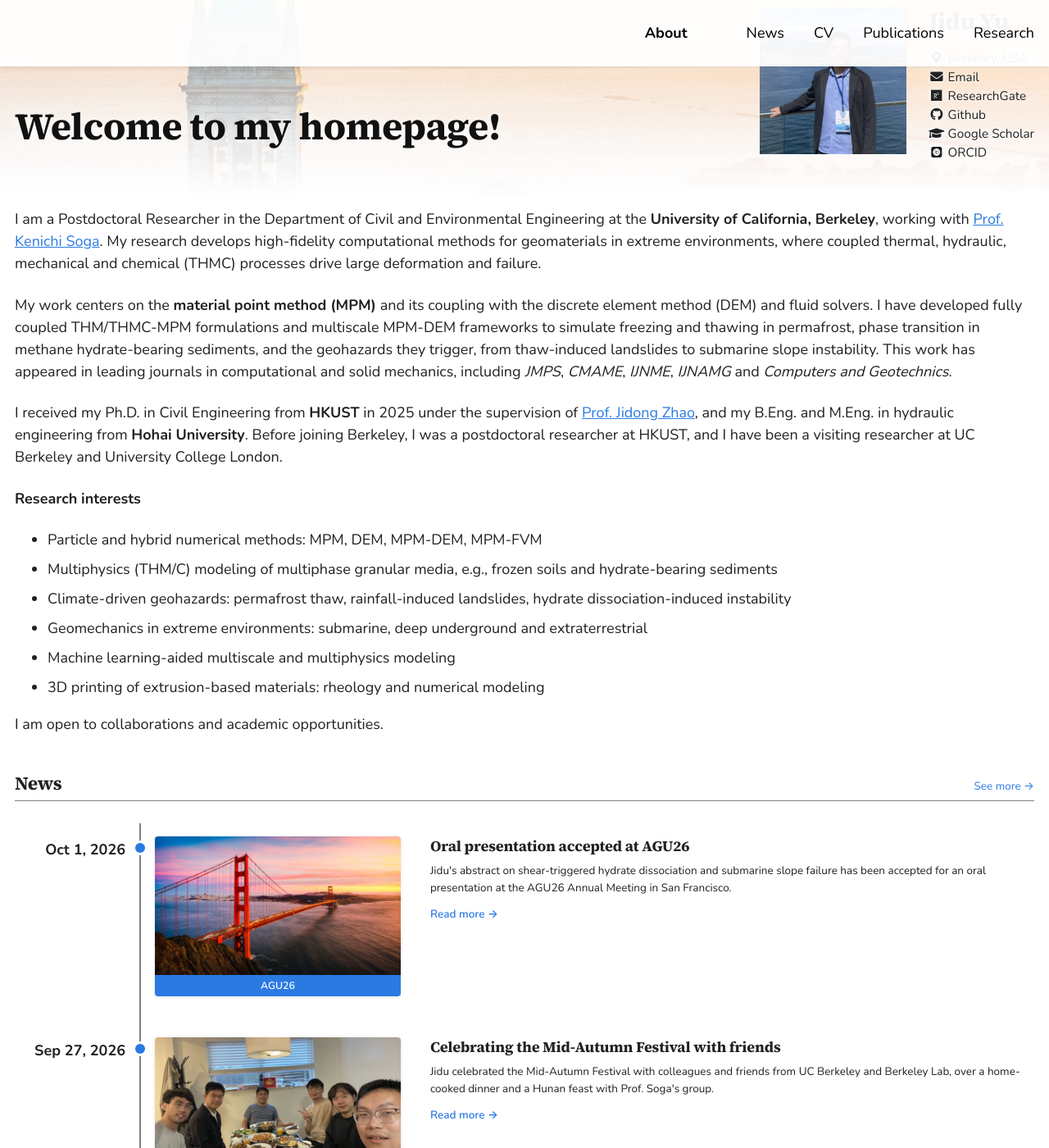
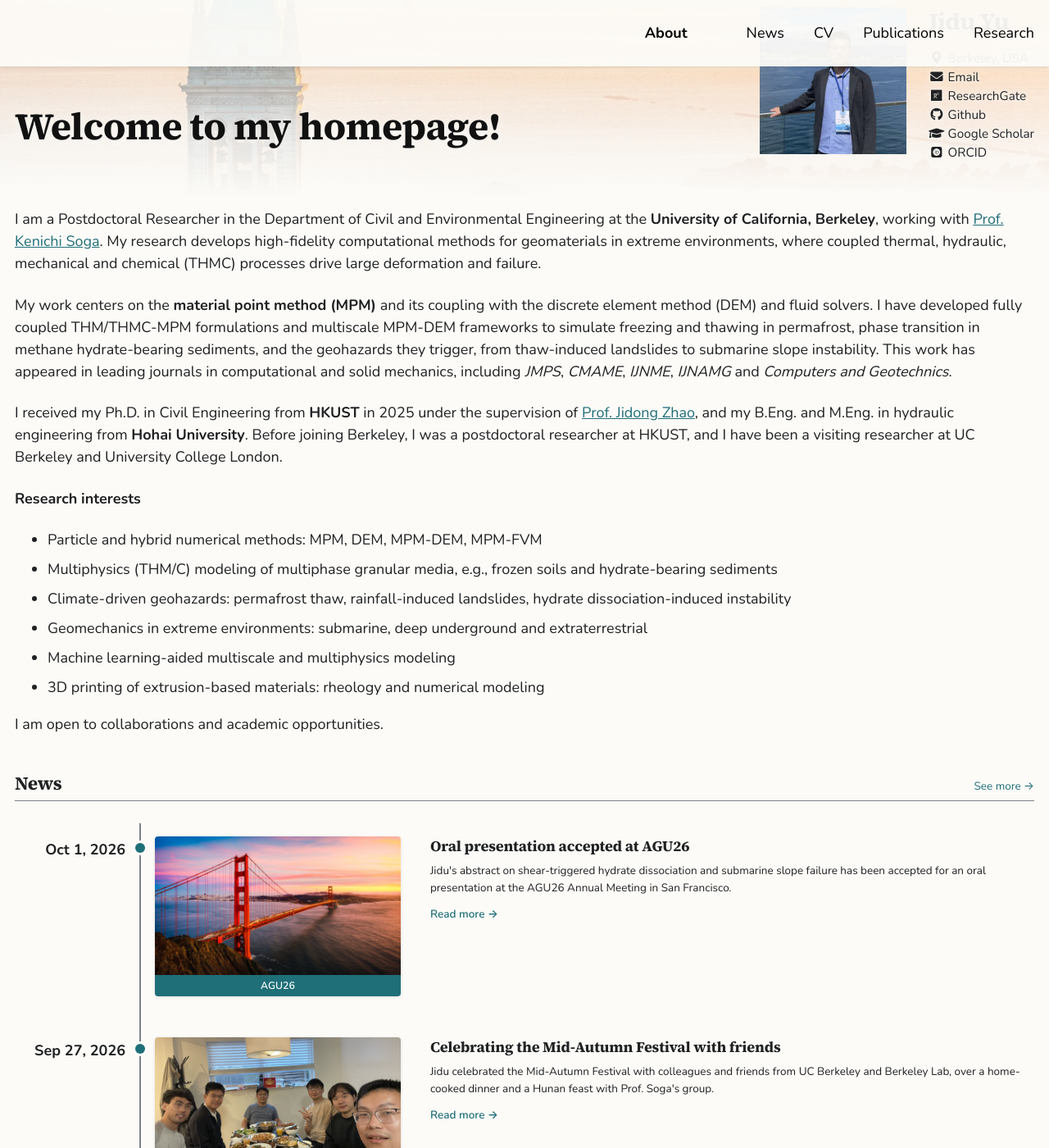
Before and after one commit to yujidu/yujidu.github.io, a Jekyll site: the page built from _pages/aboutme.md, in a window 1280 px wide and 1400 px high, scrolled down 234 px. Shown: the whole window at 82% size. Built offline with Jekyll 4.4.1, drawn with Linux system fonts in a browser that asks for light colours; some web fonts are replaced.

Commit message:
Palette: deep teal links on soft warm white
Co-Authored-By: Claude Opus 5.5 <noreply@anthropic.com>
Claude-Session: https://claude.ai/code/session_01Vw9tGnbWFVNDt9UXvET6V8

```diff
--- a/_sass/_home.scss
+++ b/_sass/_home.scss
@@ -19,7 +19,7 @@ body:not(.has-hero) {
 /* Once scrolled, give the bar a solid background so text stays readable */
 .masthead.is-scrolled,
 .has-hero .masthead.is-scrolled {
-  background: rgba(255, 255, 255, 0.95);
+  background: rgba(252, 251, 248, 0.95);
   box-shadow: 0 1px 6px rgba(0, 0, 0, 0.12);
 
   .greedy-nav {
@@ -37,7 +37,7 @@ body:not(.has-hero) {
   }
 
   .greedy-nav .visible-links a {
-    text-shadow: 0 0 8px rgba(255, 255, 255, 0.8);
+    text-shadow: 0 0 8px rgba(252, 251, 248, 0.8);
   }
 }
 
@@ -77,10 +77,10 @@ body:not(.has-hero) {
   bottom: 0;
   height: 70%;
   background: linear-gradient(to bottom,
-    rgba(255, 255, 255, 0) 0%,
-    rgba(255, 255, 255, 0.55) 45%,
-    rgba(255, 255, 255, 0.9) 75%,
-    #fff 92%);
+    rgba(252, 251, 248, 0) 0%,
+    rgba(252, 251, 248, 0.55) 45%,
+    rgba(252, 251, 248, 0.9) 75%,
+    $background-color 92%);
   pointer-events: none;
 }
 
@@ -104,7 +104,7 @@ body:not(.has-hero) {
   font-size: clamp(2rem, 3.6vw, 3.4rem);
   line-height: 1.15;
   color: #111;
-  text-shadow: 0 1px 14px rgba(255, 255, 255, 0.9);
+  text-shadow: 0 1px 14px rgba(252, 251, 248, 0.9);
 }
 
 .home-hero__profile {
@@ -112,7 +112,7 @@ body:not(.has-hero) {
   align-items: center;
   gap: 1.5em;
   flex-shrink: 0;
-  text-shadow: 0 0 10px rgba(255, 255, 255, 0.9), 0 0 3px rgba(255, 255, 255, 0.9);
+  text-shadow: 0 0 10px rgba(252, 251, 248, 0.9), 0 0 3px rgba(252, 251, 248, 0.9);
 }
 
 .home-hero__avatar {
@@ -343,7 +343,7 @@ body:not(.has-hero) {
   font-size: $type-size-8;
   border: 1px solid $border-color;
   border-radius: 3px;
-  background: #fff;
+  background: $background-color;
   cursor: pointer;
 }
 
@@ -386,7 +386,7 @@ body {
   bottom: auto;
   margin-top: 0;
   border-top: none;
-  background-color: #fff;
+  background-color: $background-color;
   color: #fff;
 
   .fas, .fab, .far, .fal {
@@ -439,10 +439,10 @@ body {
   top: 0;
   height: 70%;
   background: linear-gradient(to top,
-    rgba(255, 255, 255, 0) 0%,
-    rgba(255, 255, 255, 0.55) 45%,
-    rgba(255, 255, 255, 0.9) 75%,
-    #fff 92%);
+    rgba(252, 251, 248, 0) 0%,
+    rgba(252, 251, 248, 0.55) 45%,
+    rgba(252, 251, 248, 0.9) 75%,
+    $background-color 92%);
   pointer-events: none;
 }
 
@@ -520,7 +520,7 @@ $news-line-x: $news-date-col + $news-gap / 2;
     margin-left: -6px;
     border-radius: 50%;
     background: $link-color;
-    box-shadow: 0 0 0 3px #fff;
+    box-shadow: 0 0 0 3px $background-color;
   }
 }
 
@@ -719,10 +719,10 @@ a:hover .news-thumb {
   .home-hero__fade {
     height: 60%;
     background: linear-gradient(to bottom,
-      rgba(255, 255, 255, 0) 0%,
-      rgba(255, 255, 255, 0.5) 50%,
-      rgba(255, 255, 255, 0.9) 80%,
-      #fff 100%);
+      rgba(252, 251, 248, 0) 0%,
+      rgba(252, 251, 248, 0.5) 50%,
+      rgba(252, 251, 248, 0.9) 80%,
+      $background-color 100%);
   }
 
   /* pull the title up into the faded part of the photo */
@@ -781,8 +781,8 @@ a:hover .news-thumb {
         z-index: 1;
         padding-right: 0.4rem;
         background: linear-gradient(to right,
-          rgba(255, 255, 255, 0.85) 75%,
-          rgba(255, 255, 255, 0));
+          rgba(252, 251, 248, 0.85) 75%,
+          rgba(252, 251, 248, 0));
       }
     }
   }
@@ -829,8 +829,8 @@ a:hover .news-thumb {
   .greedy-nav .visible-links li:first-child {
     padding-left: 1rem;
     background: linear-gradient(to right,
-      rgba(255, 255, 255, 0.9) 85%,
-      rgba(255, 255, 255, 0));
+      rgba(252, 251, 248, 0.9) 85%,
+      rgba(252, 251, 248, 0));
 
     a {
       margin-left: 0;
@@ -970,7 +970,7 @@ body {
     font-weight: 700;
     color: $masthead-link-color;
     text-decoration: none;
-    text-shadow: 0 0 8px rgba(255, 255, 255, 0.8);
+    text-shadow: 0 0 8px rgba(252, 251, 248, 0.8);
   }
 
   .greedy-nav .visible-links {
@@ -1036,7 +1036,7 @@ $cv-ink: #4a5a6a;
       height: 7px;
       margin-left: -3.5px;
       border-radius: 50%;
-      background: #fff;
+      background: $background-color;
       border: 1.5px solid $cv-ink;
       box-sizing: border-box;
       transition: background 0.2s, transform 0.2s;
--- a/_sass/_variables.scss
+++ b/_sass/_variables.scss
@@ -57,8 +57,8 @@ $darker-gray                : mix(#000, $gray, 60%);
 $light-gray                 : mix(rgb(180, 180, 180), $gray, 50%);
 $lighter-gray               : mix(rgb(210, 210, 210), $gray, 0%);
 
-$body-color                 : rgb(255, 255, 255);
-$background-color           : rgb(255, 255, 255);
+$body-color                 : #fcfbf8;
+$background-color           : #fcfbf8;  /* soft warm white */
 $code-background-color      : #ffffff;
 $code-background-color-dark : $light-gray;
 $text-color                 : $dark-gray;
@@ -71,8 +71,8 @@ $danger-color               : #ee5f5b;
 $info-color                 : #962570;
 
 /* links */
-$link-color                 : #2a7ae2;  /* light blue */
-$link-color-hover           : mix(#000, $link-color, 25%);
+$link-color                 : #1f6f78;  /* deep teal */
+$link-color-hover           : #144a50;
 $link-color-visited         : mix(#fff, $link-color, 25%);
 $masthead-link-color        : #000;
 $masthead-link-color-hover  : $primary-color;
```
